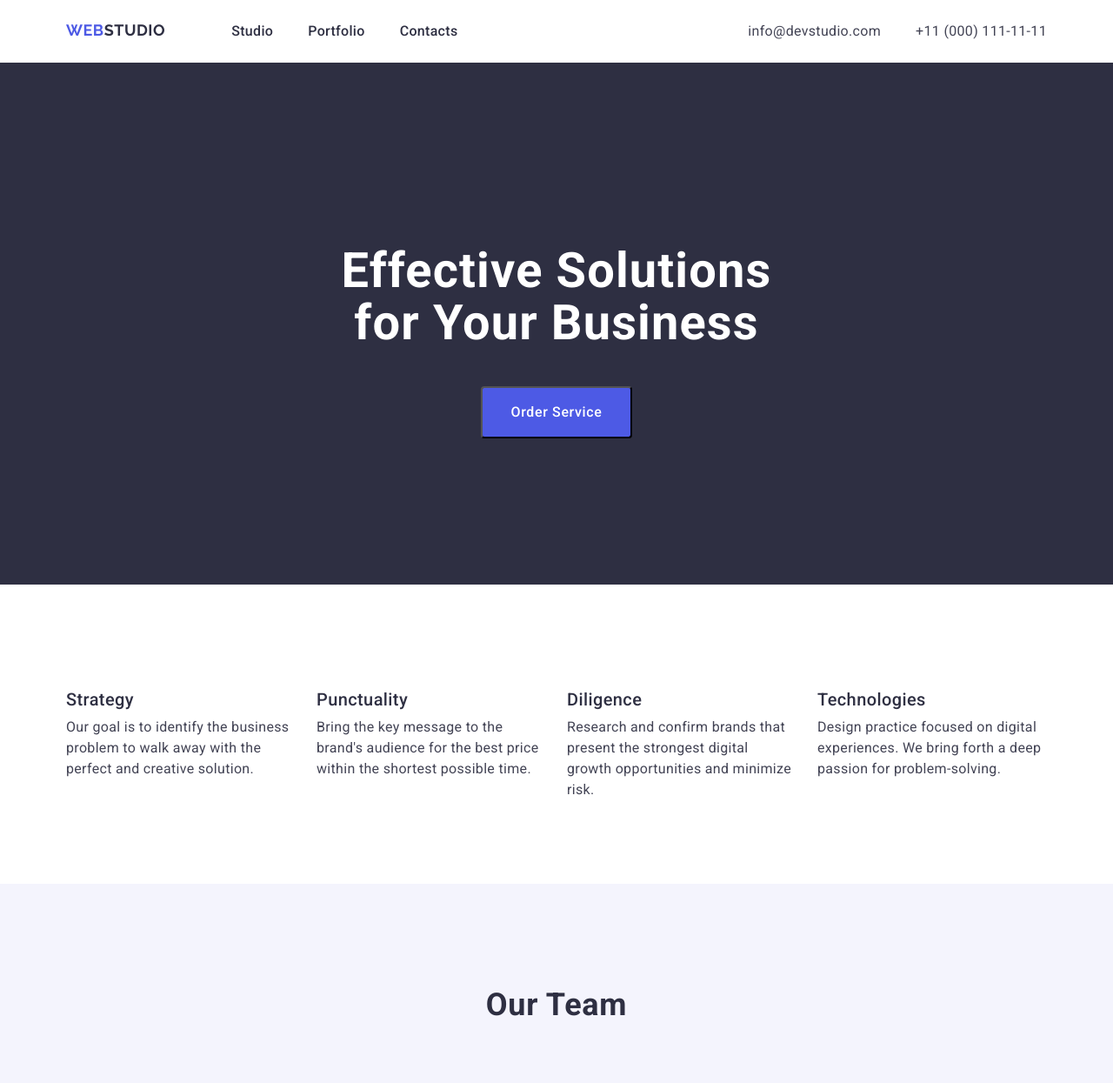
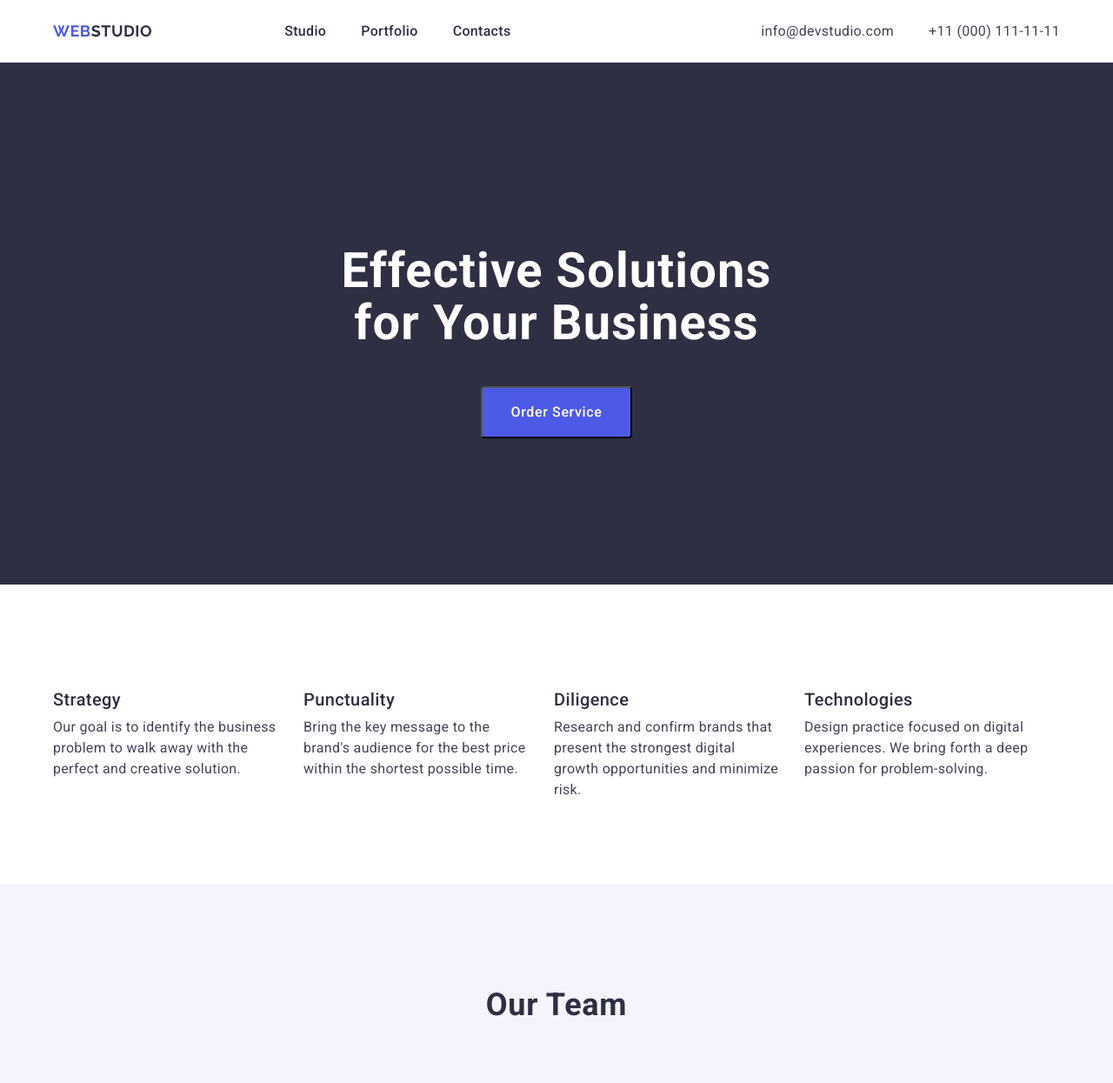
Before and after one commit to ZenonMaslowiec/goit-markup-hw-03, a plain HTML site: page index.html in a window 1280 px wide. Shown: the top 1245 px of the page at 87% size. Drawn offline with nearby package versions, Linux system fonts and the light colour scheme.

Commit message:
Add files via upload

```diff
--- a/css/styles.css
+++ b/css/styles.css
@@ -40,9 +40,9 @@
 
         .container
         {
-          width: 1128px;
+          width: 1158px;
           margin: 0 auto;
-          padding: 0 15px;
+          padding: 0 15px 0 15px;
           padding: 120px 0px;
         }
 
@@ -74,7 +74,8 @@
         .navigation
         {
           display: flex;
-          gap: 76px;
+          /* gap: 76px;  moje */
+          align-items: center;
         }
 
         .navigation-list
@@ -86,10 +87,11 @@
         .header
         {
           height: 72px;
-          border: 0px 0px 1px 0px;
-          border-color: #E7E9FC;
+          /* border: 0px 0px 1px 0px; */
+          /* border-color: #E7E9FC; */
           display: flex;
           align-items: center;
+          border-bottom : 1px solid #e7e9fc;
         }
 
         .navigation-list-logo-item-left
@@ -102,7 +104,9 @@
           color: #4D5AE5;
           text-decoration: none;
           text-transform: uppercase;
+          margin-right: 76px;
         }
+
         .navigation-list-logo-item-right
         {
           font-family: Raleway, sans-serif;
@@ -113,8 +117,9 @@
           text-decoration: none;
           text-transform: uppercase;
           color: #2E2F42;
+          margin-right: 76px;
+        }
 
-        }
         .navigation-list-link
         {
           font-size: 16px;
@@ -123,6 +128,8 @@
           letter-spacing: 0.02em;
           text-decoration: none;
           color: #2E2F42;
+          padding-top: 24px;
+          padding-bottom: 24px;
         }
 
         .address-list-mailto-phone
```
